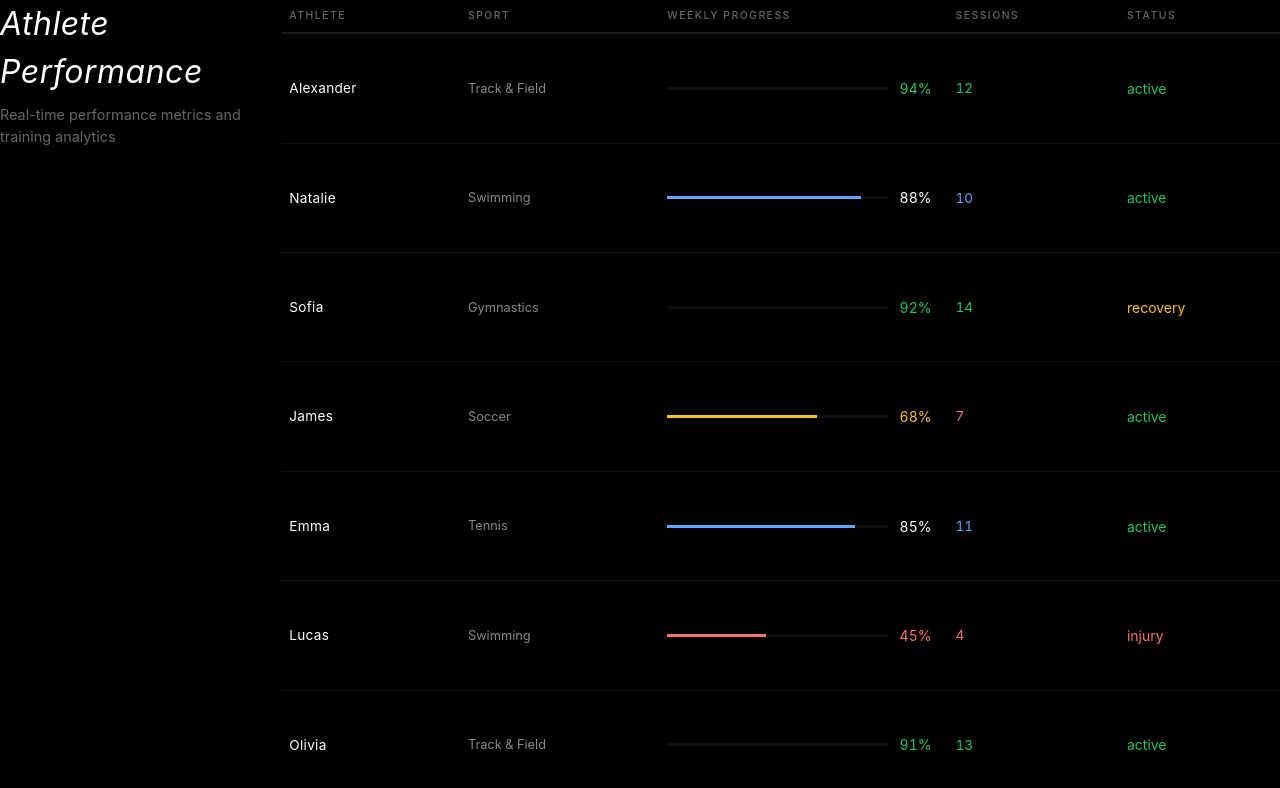
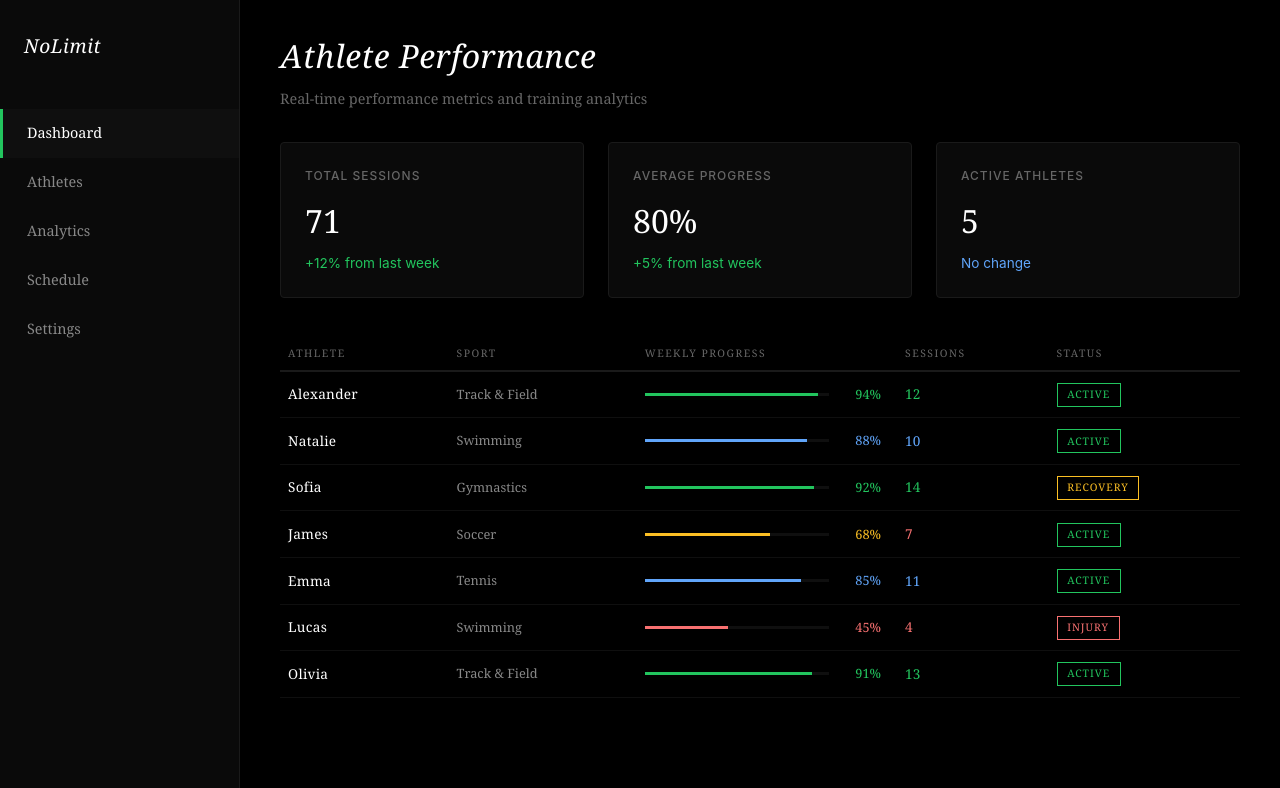
Before and after one commit to M3kko/nolimit_dashboard, a React (Create React App) app in the folder nolimit-dashboard/: page / in a window 1280 px wide. Shown: the top 788 px of the page. Built offline with nearby package versions, Linux system fonts and the light colour scheme.

Commit message:
updated design

```diff
--- a/nolimit-dashboard/src/App.css
+++ b/nolimit-dashboard/src/App.css
@@ -7,7 +7,7 @@
 body {
   background: #000000;
   color: #ffffff;
-  font-family: 'Georgia', 'Times New Roman', 'Palatino' serif;
+  font-family: 'Georgia', 'Times New Roman', 'Palatino', serif;
   font-weight: 400;
   font-size: 14px;
   line-height: 1.5;
@@ -23,7 +23,7 @@ body {
   width: 240px;
   background: #0a0a0a;
   border-right: 1px solid #1a1a1a;
-  padding: 2rem 0 ;
+  padding: 2rem 0;
   position: fixed;
   height: 100vh;
   left: 0;
@@ -133,9 +133,30 @@ body {
   font-family: -apple-system, BlinkMacSystemFont, 'Segoe UI', sans-serif;
 }
 
-.insight-change {
-  font-size: 0.85rem;
+.insight-change.positive {
+  color: #22c55e;
+}
 
+.insight-change.negative {
+  color: #f87171;
+}
+
+.insight-change.neutral {
+  color: #60a5fa;
+}
+
+.section-header {
+  margin-bottom: 1.5rem;
+  padding-bottom: 0.75rem;
+  border-bottom: 1px solid #1a1a1a;
+}
+
+.section-header h2 {
+  font-size: 1.1rem;
+  font-weight: 500;
+  letter-spacing: 0.5px;
+  font-style: italic;
+  color: #ffffff;
 }
 
 .athlete-table {
@@ -177,7 +198,7 @@ body {
 
 .athlete-sport {
   color: #888888;
-  font-size: 0.8rem
+  font-size: 0.8rem;
 }
 
 .sessions-count {
@@ -205,7 +226,7 @@ body {
   transition: none;
 }
 
-progress-text {
+.progress-text {
   font-size: 0.8rem;
   font-weight: 500;
   min-width: 40px;
@@ -217,11 +238,11 @@ progress-text {
   color: #22c55e;
 }
 
-.progress-bar.progrss-excellent {
+.progress-bar.progress-excellent {
   background: #22c55e;
 }
 
-.progrss-good {
+.progress-good {
   color: #60a5fa;
 }
 
@@ -230,7 +251,7 @@ progress-text {
 }
 
 .progress-moderate {
-  color: #fbbf24
+  color: #fbbf24;
 }
 
 .progress-bar.progress-moderate {
@@ -245,7 +266,7 @@ progress-text {
   background: #f87171;
 }
 
-.status_indicator {
+.status-indicator {
   display: inline-block;
   padding: 0.2rem 0.6rem;
   border-radius: 0;
@@ -283,5 +304,5 @@ progress-text {
 }
 
 .metric-low {
-  color: #f87171
+  color: #f87171;
 }
--- a/nolimit-dashboard/src/App.js
+++ b/nolimit-dashboard/src/App.js
@@ -83,12 +83,77 @@ const getSessionsClass = (sessions) => {
 }
 
 function App() {
+const [activeNav, setActiveNav] = React.useState('dashboard');
+
+const totalSessions = athletesData.reduce((sum, athlete) => sum + athlete.sessions, 0);
+const activeAthletes = athletesData.filter(athlete => athlete.status === 'active').length;
+
+
   return (
     <div className="App">
+      <aside className="Sidebar">
+        <div className="sidebar-logo">
+          <h2>NoLimit</h2>
+        </div>
+        <nav>
+          <ul className="nav-menu">
+            <li
+              className={`nav-item ${activeNav === 'dashboard' ? 'active' : ''}`}
+              onClick={() => setActiveNav('dashboard')}
+            >
+              Dashboard
+            </li>
+            <li
+              className={`nav-item ${activeNav === 'athletes' ? 'active' : ''}`}
+              onClick={() => setActiveNav('athletes')}
+            >
+              Athletes
+            </li>
+            <li
+              className={`nav-item ${activeNav === 'analytics' ? 'active' : ''}`}
+              onClick={() => setActiveNav('analytics')}
+            >
+              Analytics
+            </li>
+            <li
+              className={`nav-item ${activeNav === 'schedule' ? 'active' : ''}`}
+              onClick={() => setActiveNav('schedule')}
+            >
+              Schedule
+            </li>
+            <li
+              className={`nav-item ${activeNav === 'settings' ? 'active' : ''}`}
+              onClick={() => setActiveNav('settings')}
+            >
+              Settings
+            </li>
+          </ul>
+        </nav>
+      </aside>
+
+      <main className="main-content">
         <header className="dashboard-header">
           <h1>Athlete Performance</h1>
           <p className="subtitle">Real-time performance metrics and training analytics</p>
         </header>
+
+        <div className="insights-bar">
+          <div className="insight-card">
+            <div className="insight-label">Total Sessions</div>
+            <div className="insight-value">{totalSessions}</div>
+            <div className="insight-change positive">+12% from last week</div>
+          </div>
+          <div className="insight-card">
+            <div className="insight-label">Average Progress</div>
+            <div className="insight-value">{Math.round(athletesData.reduce((sum, athlete) => sum + athlete.weeklyProgress, 0) / athletesData.length)}%</div>
+            <div className="insight-change positive">+5% from last week</div>
+          </div>
+          <div className="insight-card">
+            <div className="insight-label">Active Athletes</div>
+            <div className="insight-value">{activeAthletes}</div>
+            <div className="insight-change neutral">No change</div>
+          </div>
+        </div>
 
         <table className="athlete-table">
           <thead>
@@ -130,6 +195,7 @@ function App() {
             ))}
           </tbody>
         </table>
+      </main>
     </div>
   )
 }
```
Lines whose indentation alone changed are shown as unchanged.
